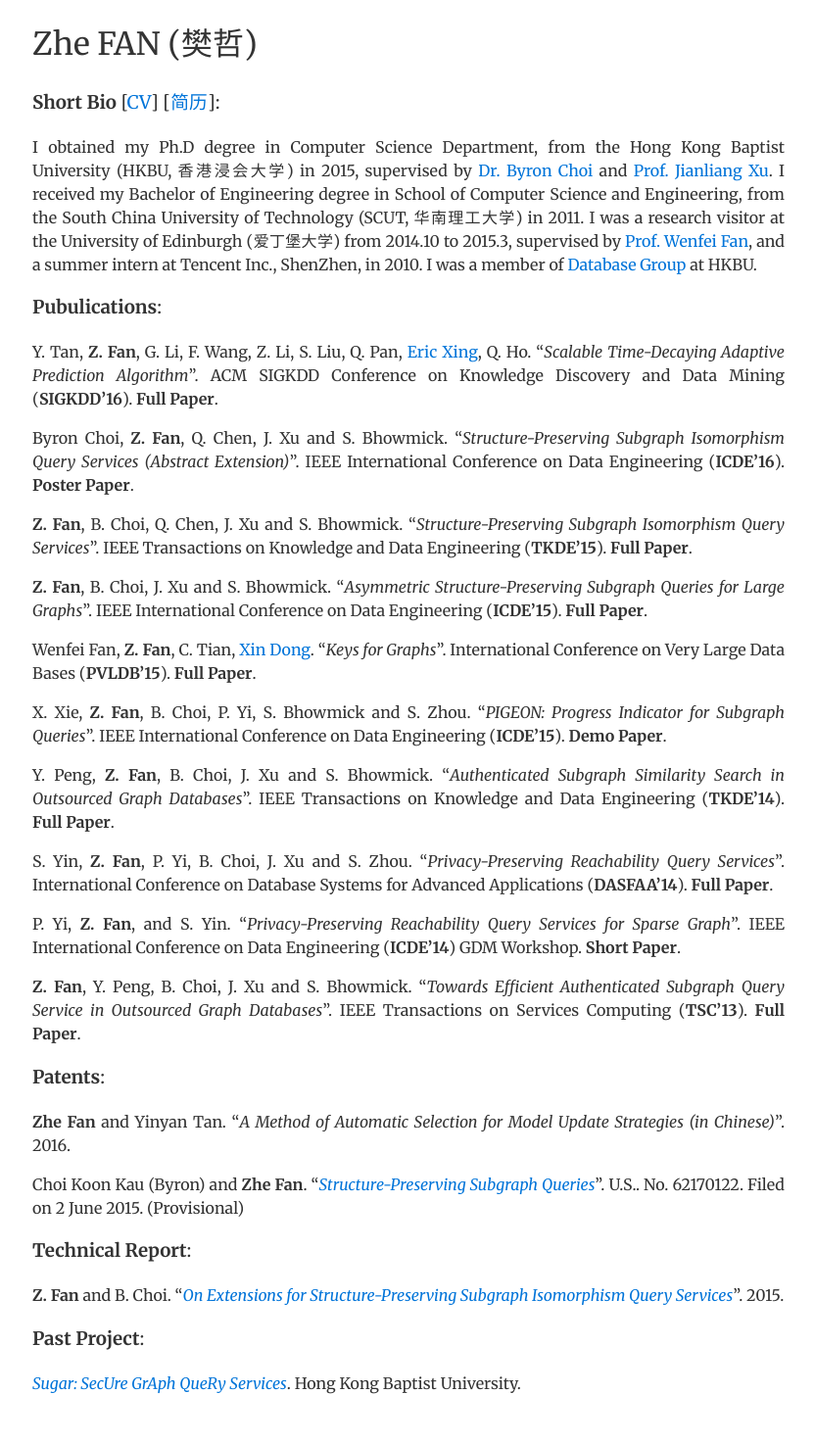
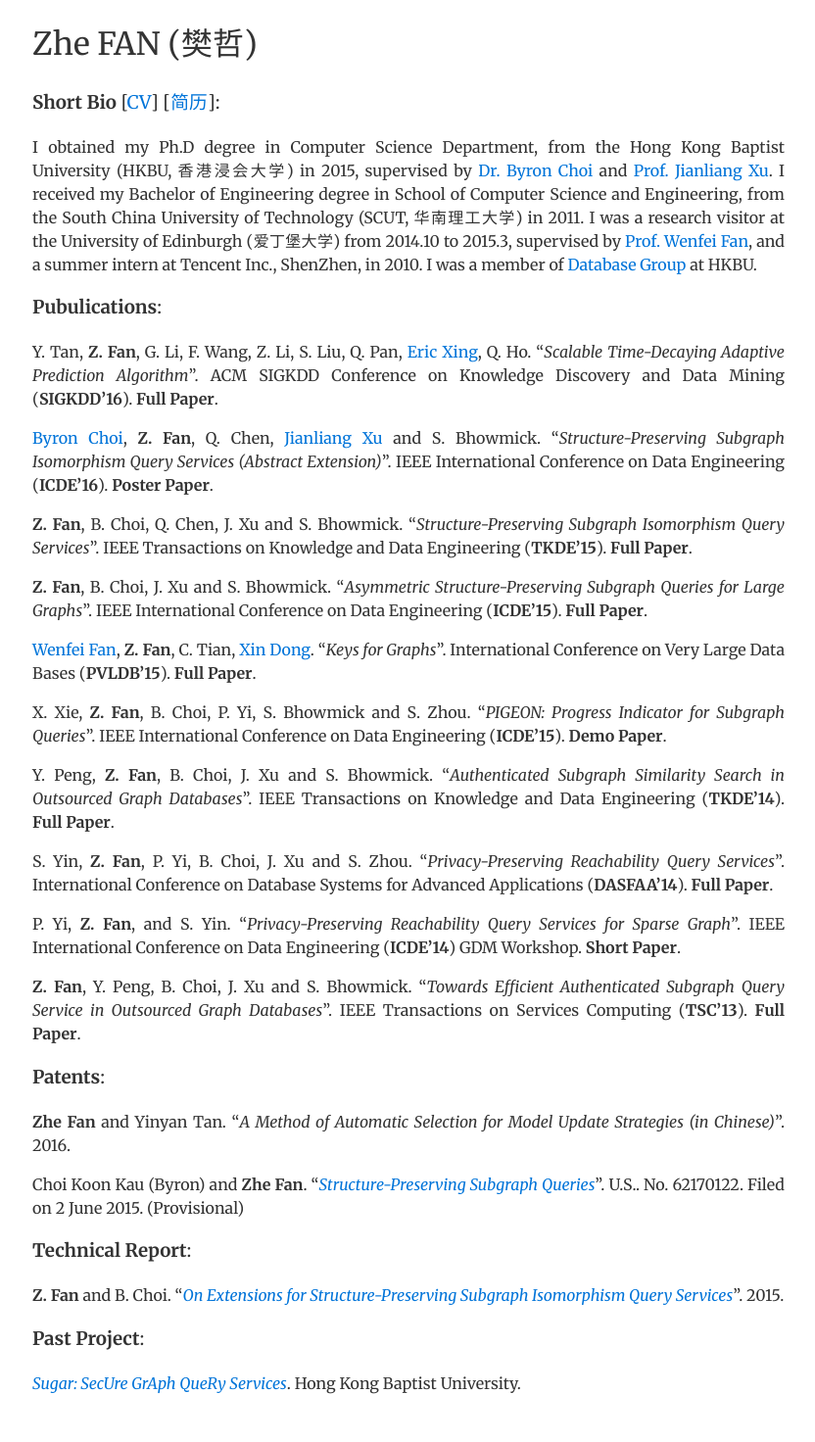
Before and after one commit to fanzhe/fanzhe.github.io, a Jekyll site: the page built from index.md, in a window 1280 px wide. Shown: the whole page at 98% size, without its empty margins (223-1055 px from the left). Built offline with Jekyll 4.4.1, drawn with Linux system fonts in a browser that asks for light colours; Markdown is read by kramdown in place of the engine named in the settings.

Commit message:
Update index.md

```diff
--- a/index.md
+++ b/index.md
@@ -16,7 +16,7 @@ I was a member of [Database Group](http://www.comp.hkbu.edu.hk/~db/) at HKBU.
 Y. Tan, **Z. Fan**, G. Li, F. Wang, Z. Li, S. Liu, Q. Pan, [Eric Xing](http://www.cs.cmu.edu/~epxing/), Q. Ho. "*Scalable Time-Decaying Adaptive Prediction Algorithm*".
 ACM SIGKDD Conference on Knowledge Discovery and Data Mining (**SIGKDD'16**). **Full Paper**.
 
-Byron Choi, **Z. Fan**, Q. Chen, J. Xu and S. Bhowmick. "*Structure-Preserving Subgraph Isomorphism Query Services (Abstract Extension)*".
+[Byron Choi](http://www.comp.hkbu.edu.hk/~bchoi/), **Z. Fan**, Q. Chen, [Jianliang Xu](http://www.comp.hkbu.edu.hk/~xujl/) and S. Bhowmick. "*Structure-Preserving Subgraph Isomorphism Query Services (Abstract Extension)*".
 IEEE International Conference on Data Engineering (**ICDE'16**). **Poster Paper**.
 
 **Z. Fan**, B. Choi, Q. Chen, J. Xu and S. Bhowmick. "*Structure-Preserving Subgraph Isomorphism Query Services*".
@@ -25,7 +25,7 @@ IEEE Transactions on Knowledge and Data Engineering (**TKDE'15**). **Full Paper*
 **Z. Fan**, B. Choi, J. Xu and S. Bhowmick. "*Asymmetric Structure-Preserving Subgraph Queries for Large Graphs*".
 IEEE International Conference on Data Engineering (**ICDE'15**). **Full Paper**.
 
-Wenfei Fan, **Z. Fan**, C. Tian, [Xin Dong](http://lunadong.com). "*Keys for Graphs*".
+[Wenfei Fan](http://homepages.inf.ed.ac.uk/wenfei/), **Z. Fan**, C. Tian, [Xin Dong](http://lunadong.com). "*Keys for Graphs*".
 International Conference on Very Large Data Bases (**PVLDB'15**). **Full Paper**.
 
 X. Xie, **Z. Fan**, B. Choi, P. Yi, S. Bhowmick and S. Zhou. "*PIGEON: Progress Indicator for Subgraph Queries*".
```
